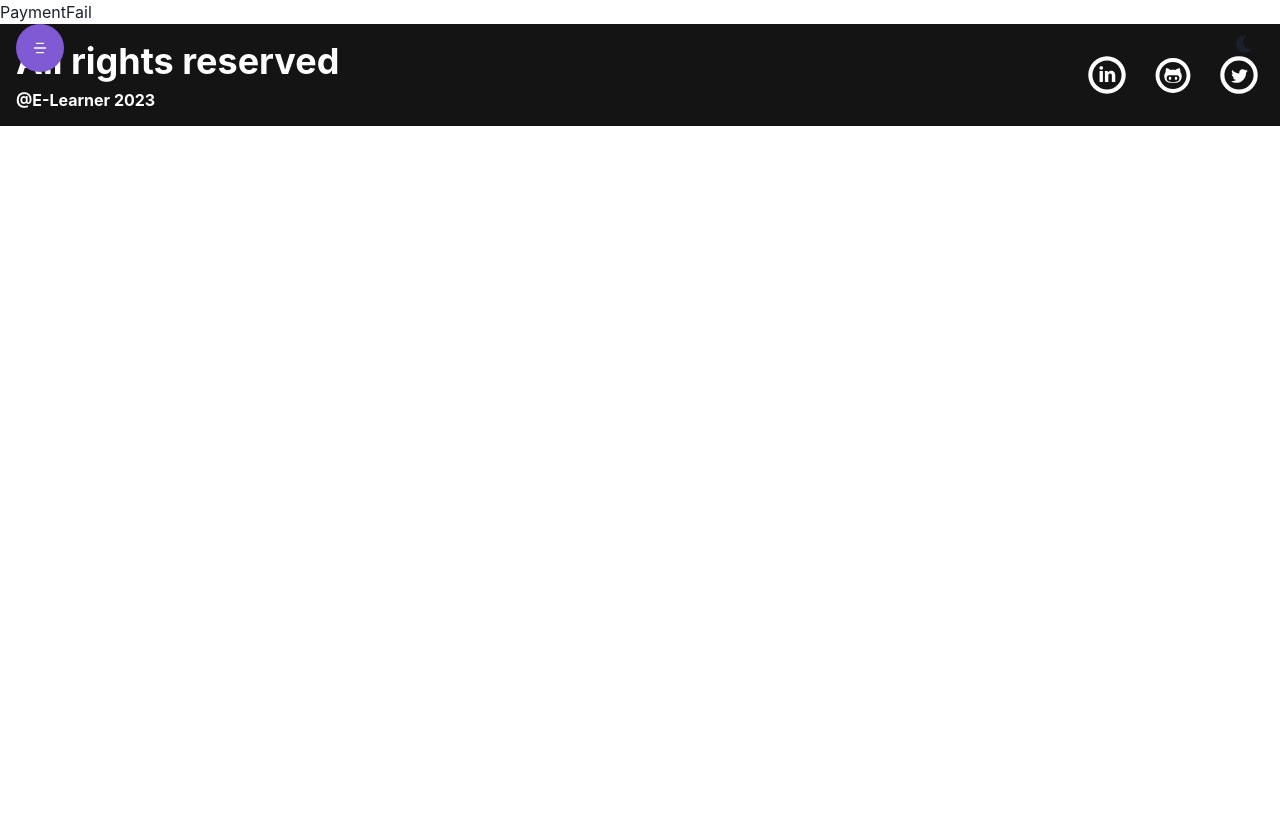
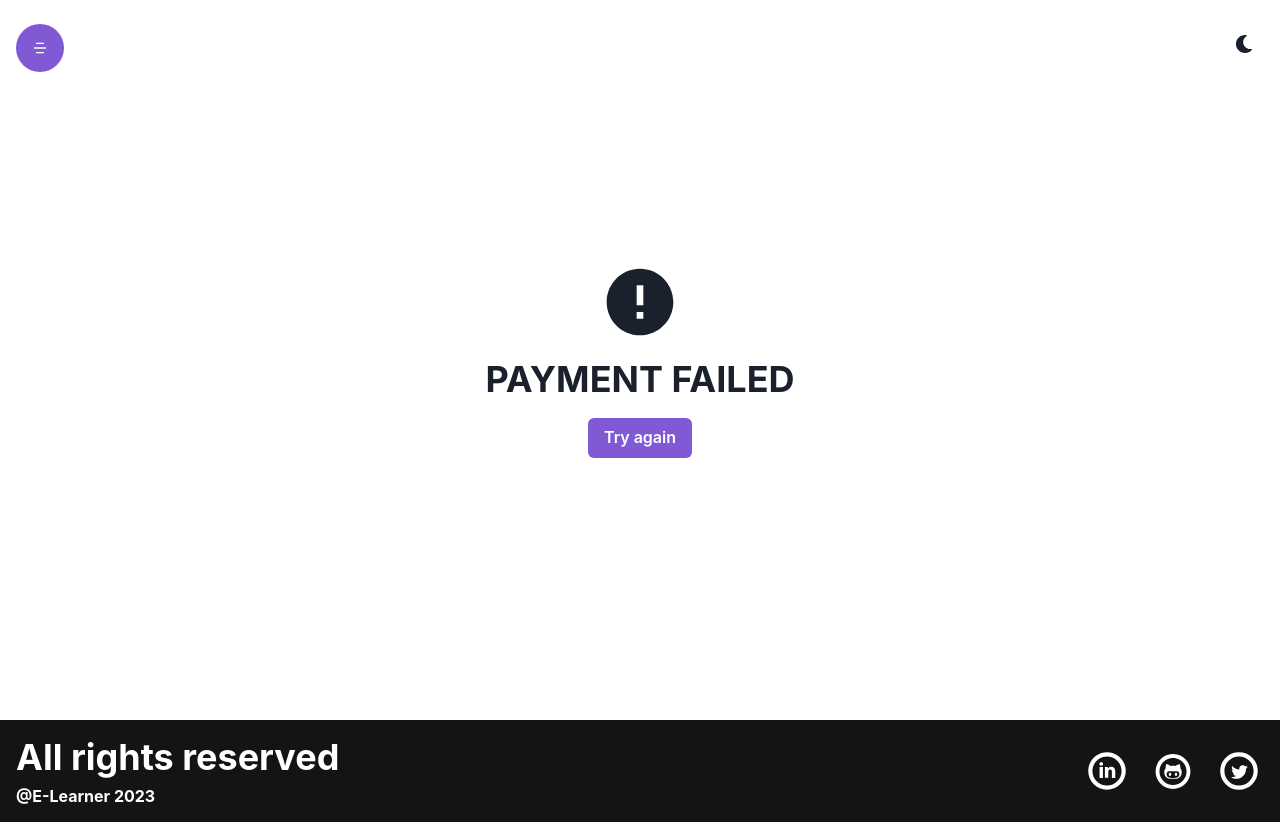
Before and after one commit to sachinkumar5035/elearner, a React (Create React App) app in the folder elearner/: page /paymentfail in a window 1280 px wide. Before the commit the page ends 800 px from the top, so only its background shows below. Built offline with nearby package versions, Linux system fonts and the light colour scheme.

Commit message:
payment faild page added

```diff
--- a/elearner/src/component/Payments/PaymentFail.jsx
+++ b/elearner/src/component/Payments/PaymentFail.jsx
@@ -1,11 +1,21 @@
+import {  Button, Container, Heading, VStack } from '@chakra-ui/react'
 import React from 'react'
+import {  RiErrorWarningFill } from 'react-icons/ri'
+import { Link } from 'react-router-dom'
 
 const PaymentFail = () => {
   return (
-    <div>
-      PaymentFail
-    </div>
+    <Container height={'90vh'}>
+      <VStack justifyContent={'center'} height={'full'} spacing={'4'}>
+        <RiErrorWarningFill size={'5rem'}/>
+        <Heading textTransform={'uppercase'} children="Payment Failed"/>
+        <Link to={'/subscribe'}>
+            <Button colorScheme='purple'>Try again</Button>
+          </Link>
+      </VStack>
+    </Container>
   )
 }
 
+
 export default PaymentFail
```
